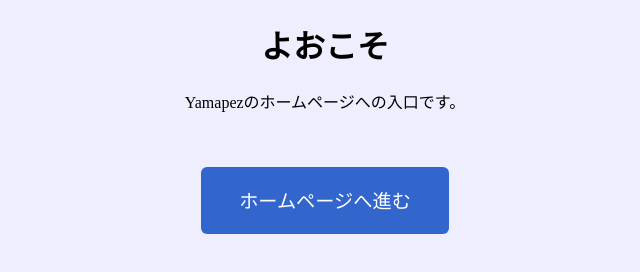
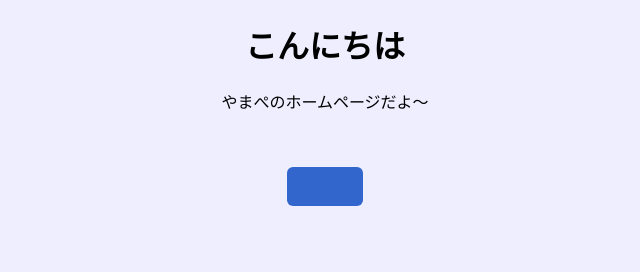
Before and after one commit to Yamapez/yamapez.github.io, a plain HTML site: page index.html in a window 1280 px wide. Shown: the whole page, without its empty margins (315-955 px from the left). Drawn offline with Linux system fonts and the light colour scheme.

Commit message:
Update index.html

```diff
--- a/index.html
+++ b/index.html
@@ -14,8 +14,8 @@
   </style>
 </head>
 <body>
-  <h1>よおこそ</h1>
-  <p>Yamapezのホームページへの入口です。</p>
-  <button class="btn" onclick="location.href='home.html'">ホームページへ進む</button>
+  <h1>こんにちは</h1>
+  <p>やまぺのホームページだよ〜</p>
+  <button class="btn" onclick="location.href='home.html'"よおこそ</button>
 </body>
 </html>
```
